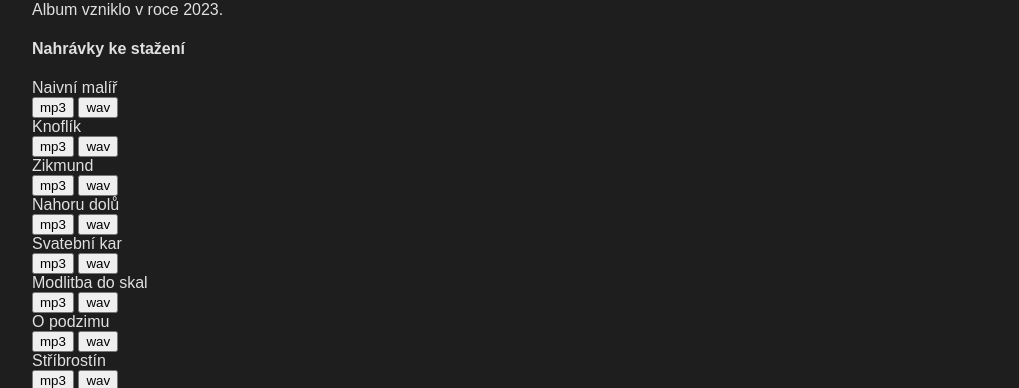
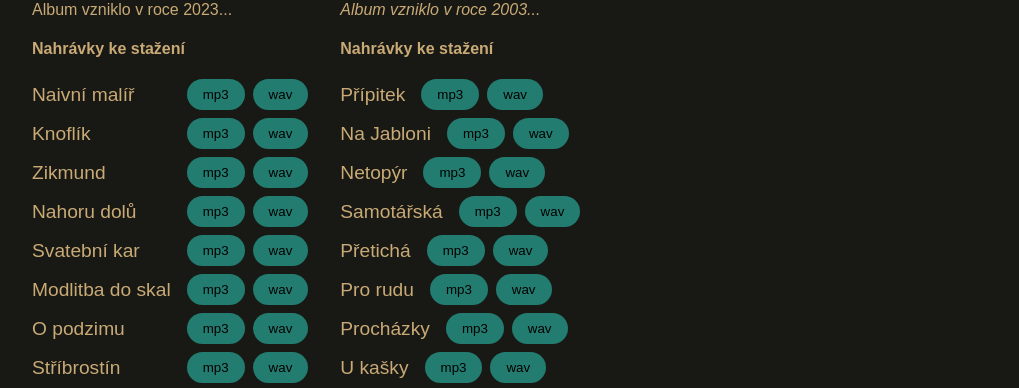
Before and after one commit to MatyasHroch/lesantenWeb, a website: page index.html in a window 1280 px wide. Shown: the part 944-1332 px from the top of the page, without its empty margins (0-1019 px from the left). Drawn offline with Linux system fonts and the light colour scheme.

Commit message:
one of the finals

```diff
--- a/index.html
+++ b/index.html
@@ -132,137 +132,141 @@
       <gigs_page />
       <section id="#records">
   <h2>Nahrávky</h2>
-  <div class="grid-12-cols g-4">
-    <div class="col-6 sm-col-12">
+  <div class="flex gap-4">
+    <div class="">
       <h3>Lesanten</h3>
-      <p>Album vzniklo v roce 2023.</p>
+      <p>Album vzniklo v roce 2023...</p>
       <h4>Nahrávky ke stažení</h4>
-      <div>
+      <div class="flex flex-col gap-1 items-stretch font-size-1-2">
+        <div class="flex gap-2 items-center justify-between">
   <span class="font-large">Naivní malíř</span>
-  <div class="flex-row g-1">
+  <div class="flex gap-1 items-center">
     <button class="download-small-button">mp3</button>
     <button class="download-small-button">wav</button>
   </div>
 </div>
-<div>
+<div class="flex gap-2 items-center justify-between">
   <span class="font-large">Knoflík</span>
-  <div class="flex-row g-1">
+  <div class="flex gap-1 items-center">
     <button class="download-small-button">mp3</button>
     <button class="download-small-button">wav</button>
   </div>
 </div>
-<div>
+<div class="flex gap-2 items-center justify-between">
   <span class="font-large">Zikmund</span>
-  <div class="flex-row g-1">
+  <div class="flex gap-1 items-center">
     <button class="download-small-button">mp3</button>
     <button class="download-small-button">wav</button>
   </div>
 </div>
-<div>
+<div class="flex gap-2 items-center justify-between">
   <span class="font-large">Nahoru dolů</span>
-  <div class="flex-row g-1">
+  <div class="flex gap-1 items-center">
     <button class="download-small-button">mp3</button>
     <button class="download-small-button">wav</button>
   </div>
 </div>
-<div>
+<div class="flex gap-2 items-center justify-between">
   <span class="font-large">Svatební kar</span>
-  <div class="flex-row g-1">
+  <div class="flex gap-1 items-center">
     <button class="download-small-button">mp3</button>
     <button class="download-small-button">wav</button>
   </div>
 </div>
-<div>
+<div class="flex gap-2 items-center justify-between">
   <span class="font-large">Modlitba do skal</span>
-  <div class="flex-row g-1">
+  <div class="flex gap-1 items-center">
     <button class="download-small-button">mp3</button>
     <button class="download-small-button">wav</button>
   </div>
 </div>
-<div>
+<div class="flex gap-2 items-center justify-between">
   <span class="font-large">O podzimu</span>
-  <div class="flex-row g-1">
+  <div class="flex gap-1 items-center">
     <button class="download-small-button">mp3</button>
     <button class="download-small-button">wav</button>
   </div>
 </div>
-<div>
+<div class="flex gap-2 items-center justify-between">
   <span class="font-large">Stříbrostín</span>
-  <div class="flex-row g-1">
+  <div class="flex gap-1 items-center">
     <button class="download-small-button">mp3</button>
     <button class="download-small-button">wav</button>
   </div>
 </div>
 
+      </div>
     </div>
     <div>
       <h3>Na jabloni</h3>
-      <p>Album vzniklo v roce 2003</p>
+      <p class="italic">Album vzniklo v roce 2003...</p>
       <h4>Nahrávky ke stažení</h4>
-      <div>
+      <div class="flex flex-col gap-1 items-stretch font-size-1-2">
+        <div class="flex gap-2 items-center">
   <span class="font-large">Přípitek</span>
-  <div class="flex-row g-1">
+  <div class="flex gap-1 items-center">
     <button class="download-small-button">mp3</button>
     <button class="download-small-button">wav</button>
   </div>
 </div>
-<div>
+<div class="flex gap-2 items-center">
   <span class="font-large">Na Jabloni</span>
-  <div class="flex-row g-1">
+  <div class="flex gap-1 items-center">
     <button class="download-small-button">mp3</button>
     <button class="download-small-button">wav</button>
   </div>
 </div>
-<div>
+<div class="flex gap-2 items-center">
   <span class="font-large">Netopýr</span>
-  <div class="flex-row g-1">
+  <div class="flex gap-1 items-center">
     <button class="download-small-button">mp3</button>
     <button class="download-small-button">wav</button>
   </div>
 </div>
-<div>
+<div class="flex gap-2 items-center">
   <span class="font-large">Samotářská</span>
-  <div class="flex-row g-1">
+  <div class="flex gap-1 items-center">
     <button class="download-small-button">mp3</button>
     <button class="download-small-button">wav</button>
   </div>
 </div>
-<div>
+<div class="flex gap-2 items-center">
   <span class="font-large">Přetichá</span>
-  <div class="flex-row g-1">
+  <div class="flex gap-1 items-center">
     <button class="download-small-button">mp3</button>
     <button class="download-small-button">wav</button>
   </div>
 </div>
-<div>
+<div class="flex gap-2 items-center">
   <span class="font-large">Pro rudu</span>
-  <div class="flex-row g-1">
+  <div class="flex gap-1 items-center">
     <button class="download-small-button">mp3</button>
     <button class="download-small-button">wav</button>
   </div>
 </div>
-<div>
+<div class="flex gap-2 items-center">
   <span class="font-large">Procházky</span>
-  <div class="flex-row g-1">
+  <div class="flex gap-1 items-center">
     <button class="download-small-button">mp3</button>
     <button class="download-small-button">wav</button>
   </div>
 </div>
-<div>
+<div class="flex gap-2 items-center">
   <span class="font-large">U kašky</span>
-  <div class="flex-row g-1">
+  <div class="flex gap-1 items-center">
     <button class="download-small-button">mp3</button>
     <button class="download-small-button">wav</button>
   </div>
 </div>
-<div>
+<div class="flex gap-2 items-center">
   <span class="font-large">Lesanten</span>
-  <div class="flex-row g-1">
+  <div class="flex gap-1 items-center">
     <button class="download-small-button">mp3</button>
     <button class="download-small-button">wav</button>
   </div>
 </div>
 
+      </div>
     </div>
   </div>
 </section>
--- a/styles.css
+++ b/styles.css
@@ -1,12 +1,35 @@
 :root {
-    --main-bg-color: rgb(30, 30, 30);
-    --main-bg-color-opacity: rgb(30, 30, 30, 0.8);
-    --main-text-color: #E0E0E0;
-    --main-text-color-opacity: rgba(224, 224, 224, 0.8);
+    --main-bg-color: rgb(24, 25, 20);
+    --main-bg-color-opacity: rgb(24, 25, 20, 0.8);
+    --main-text-color: rgb(201, 170, 118);
+    --main-text-color-opacity: rgba(201, 170, 118, 0.8);
     --secondary-bg-color: rgb(51, 51, 51);
     --secondary-bg-color-opacity: rgb(51, 51, 51, 0.8);
-    --secondary-bg-color-opacity2: rgb(51, 51, 51, 0.8);
+    --important-color: rgb(197, 141, 20);
+    --important-color-dark: rgb(172, 99, 23);
+    --important-color-even-darker: rgb(121, 69, 16);
+    --important-color-2: rgb(34, 124, 112);
+
+    --lesanten-white: rgb(201, 170, 118);
+    --absolute-black: rgb(0, 0, 0);
+    --lesanten-black: rgb(24, 25, 20);
+    --lesanten-drab: rgb(113, 96, 25);
+    --lesanten-light-orange: rgb(197, 141, 20);
+    --lesanten-dark-orange: rgb(172, 99, 23);
+    --lesanten-very-dark-orange: rgb(121, 69, 16);
+    --lesanten-sepia: rgb(110, 65, 17);
+    --lesanten-green: rgb(34, 124, 112);
 }
+
+
+@import url('https://fonts.googleapis.com/css2?family=Roboto:ital,wght@0,100;0,300;0,400;0,500;0,700;0,900;1,100;1,300;1,400;1,500;1,700;1,900&display=swap');
+
+
+body {
+    font-family: Roboto;
+    color: var(--lesanten-light-orange);
+}
+
 
 header {
     background-color: var(--secondary-bg-color-opacity);
@@ -23,14 +46,13 @@ header {
 h2 {
     font-size: 2rem;
     font-weight: bold;
-    color: white;
+    color: var(--important-color);
     margin: 0;
 }
 
 h3 {
     font-size: 1.5rem;
     font-weight: bold;
-    color: white;
     margin: 0;
 }
 
@@ -103,7 +125,7 @@ section {
 section h2 {
     font-size: 2rem;
     font-weight: bold;
-    color: white;
+    color: var(--important-color);
     margin: 0;
     margin-bottom: 1rem;
 }
@@ -135,6 +157,13 @@ section h2 {
     border-radius: 0.25rem;
 }
 
+.download-small-button {
+    background-color: var(--important-color-2);
+    padding: 0.5rem 1rem;
+    border: none;
+    border-radius: 1rem;
+}
+
 .floating-logo {
     position: absolute;
     margin: auto;
@@ -150,6 +179,14 @@ section h2 {
 
 .block {
     display: block;
+}
+
+.italic {
+    font-style: italic;
+}
+
+.bold {
+    font-weight: bold;
 }
 
 .font-size-1-2 {
@@ -196,8 +233,20 @@ header img {
     align-items: center;
 }
 
+.items-stretch {
+    align-items: stretch;
+}
+
 .justify-center {
     justify-content: center;
+}
+
+.justify-between {
+    justify-content: space-between;
+}
+
+.p-2 {
+    padding: 1rem;
 }
 
 .mt-1 {
@@ -210,6 +259,10 @@ header img {
 
 .mt-4 {
     margin-top: 2rem;
+}
+
+.gap-4 {
+    gap: 2rem;
 }
 
 .gap-2 {
@@ -234,6 +287,10 @@ header img {
 
 .h-full {
     height: 100%;
+}
+
+.rounded-full {
+    border-radius: 100%;
 }
 
 .font-size-normal {
```
Also changed, not shown: src/components/pages/records_page.html (+10 -6 lines), src/components/record_item.html (+2 -2 lines), src/components/record_item_2.html (+2 -2 lines).
